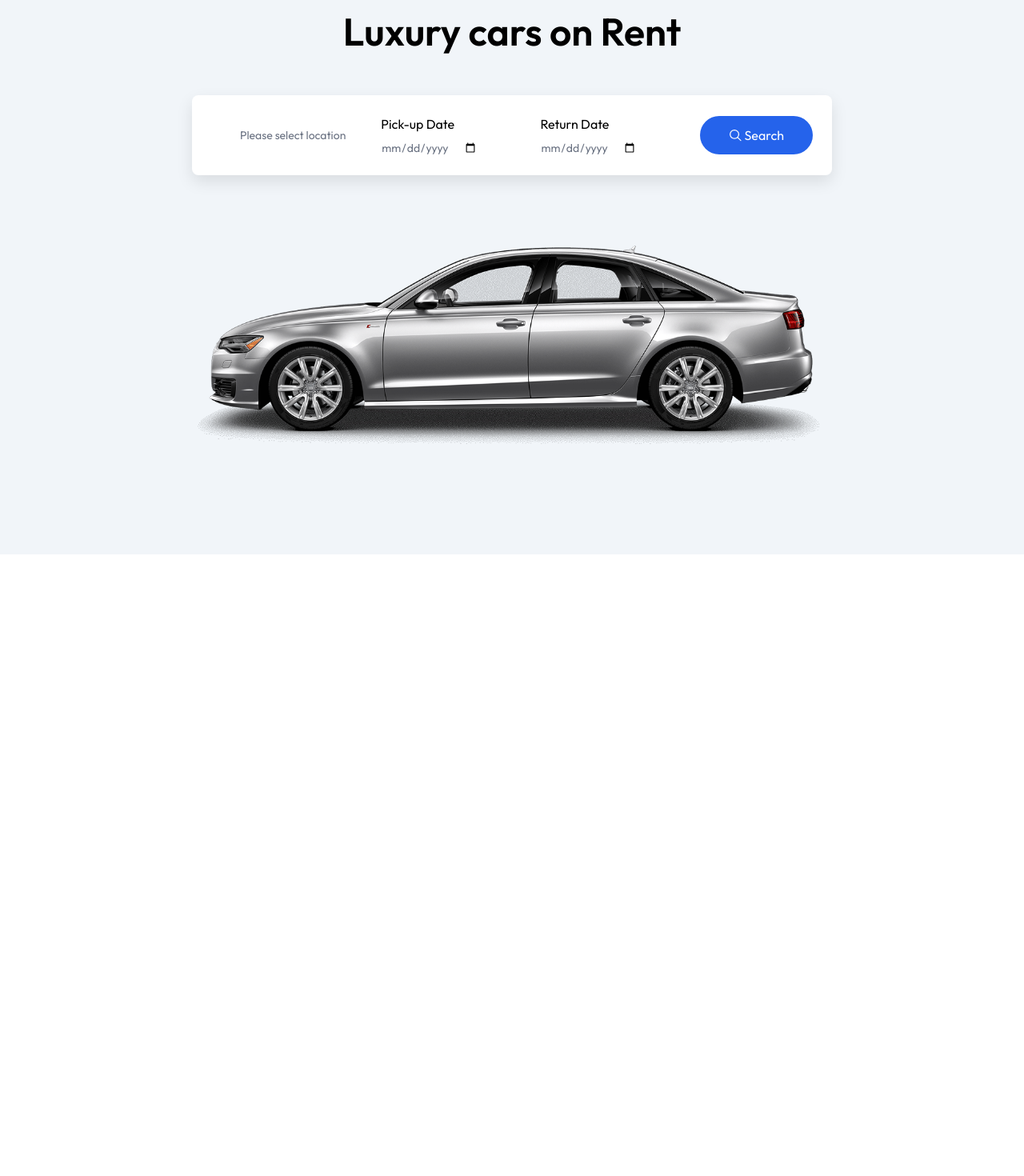
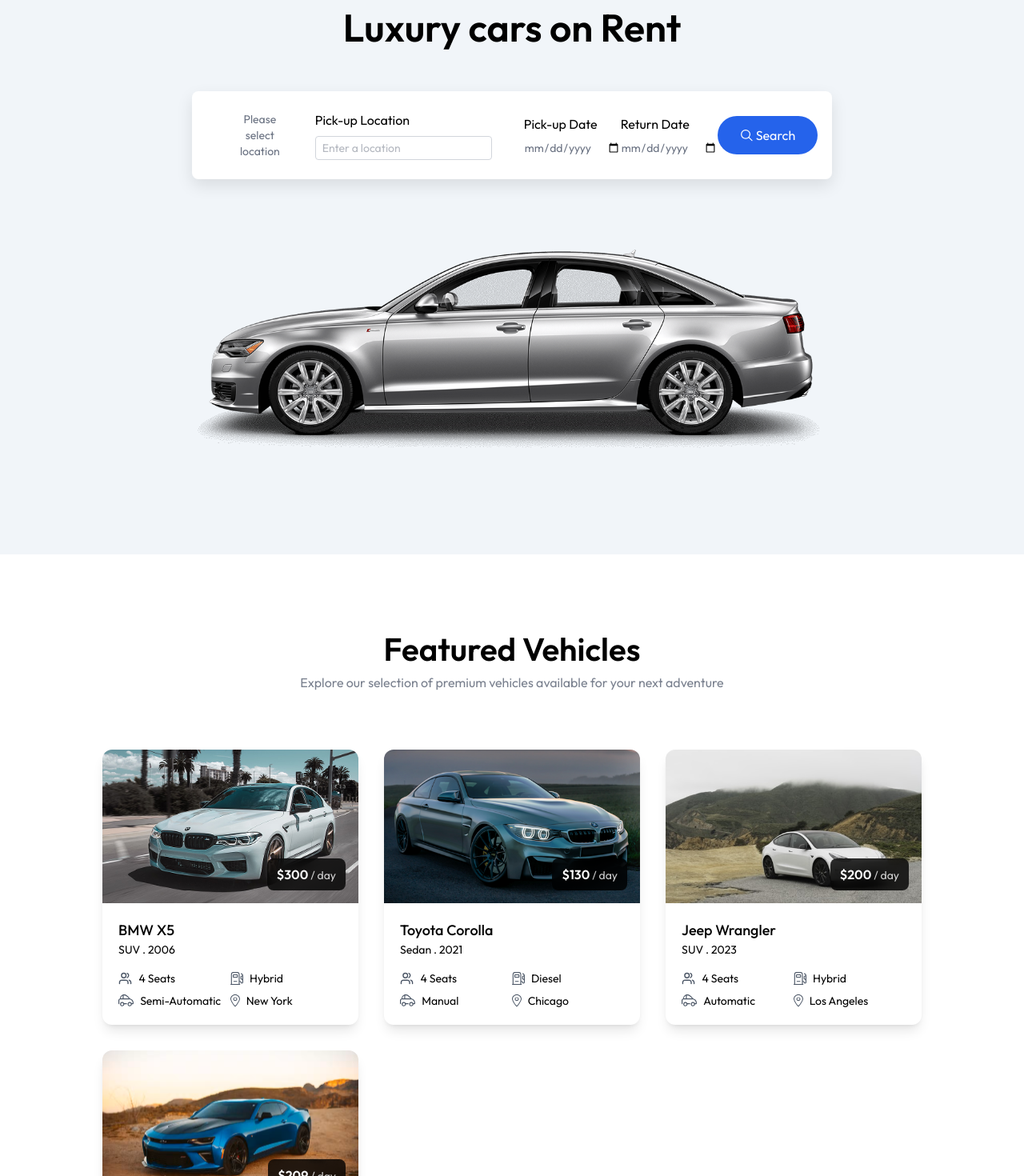
Before and after one commit to anurag-12042002/Major_Project, a React (Vite) app in the folder client/: page / in a window 1280 px wide. Shown: the part 180-1650 px from the top of the page at 80% size. Before the commit the page ends 873 px from the top, so only its background shows below. Built offline with nearby package versions, Linux system fonts and the light colour scheme.

Commit message:
FeaturedSection is added.

```diff
--- a/client/src/App.jsx
+++ b/client/src/App.jsx
@@ -13,7 +13,7 @@
 
   return (
     <>
-      {!isOwnerPath && <Navbar setShowLogin={setShowLogin} />}
+      {!isOwnerPath && <Navbar setShowLogin={setShowLogin} showLogin={showLogin} />}
 
       <Routes>
         <Route path='/' element={<Home />} />
--- a/client/src/components/CarCard.jsx
+++ b/client/src/components/CarCard.jsx
@@ -1,4 +1,5 @@
 import React from 'react'
+import { assets } from '../assets/assets'
 
 const CarCard = ({ car }) => {
 
@@ -21,7 +22,37 @@
                     <span className='text-sm text-white/80'> / day</span>
                 </div>
             </div>
-            <div></div>
+
+
+            <div className='p-4 sm:p-5'>
+                <div className='flex justify-between items-start mb-2'>
+                    <div>
+                        <h3 className='text-lg font-medium'>{car.brand} {car.model}</h3>
+                        <p className='text-muted-foreground text-sm'>{car.category} . {car.year}</p>
+                    </div>
+                </div>
+
+                <div className='mt-4 grid grid-cols-2 gap-y-2 tex-gray-600'>
+                    <div className='flex items-center text-sm text-muted-foreground'>
+                        <img src={assets.users_icon} alt="" className='h-4 mr-2'/>
+                        <span>{car.seating_capacity} Seats</span>
+                    </div>
+                     <div className='flex items-center text-sm text-muted-foreground'>
+                        <img src={assets.fuel_icon} alt="" className='h-4 mr-2'/>
+                        <span>{car.fuel_type} </span>
+                    </div>
+                     <div className='flex items-center text-sm text-muted-foreground'>
+                        <img src={assets.car_icon} alt="" className='h-4 mr-2'/>
+                        <span>{car.transmission}</span>
+                    </div>
+                     <div className='flex items-center text-sm text-muted-foreground'>
+                        <img src={assets.location_icon} alt="" className='h-4 mr-2'/>
+                        <span>{car.location}</span>
+                    </div>
+
+                </div>
+
+            </div>
         </div>
     )
 }
--- /dev/null
+++ b/client/src/components/FeaturedSection.jsx
@@ -0,0 +1,39 @@
+import React from 'react'
+import Title from './Title'
+import { assets, dummyCarData } from '../assets/assets'
+import CarCard from './CarCard'
+import { useNavigate } from 'react-router-dom'
+
+const FeaturedSection = () => {
+
+    const navigate = useNavigate()
+    return (
+        <div className='flex flex-col items-center py-24 px-6 md:px-16
+    lg:px-24 xl:px-32'>
+
+            <div>
+                <Title title='Featured Vehicles' subtitle='Explore our selection of premium vehicles available for your next adventure' />
+            </div>
+
+            <div className='grid grid-cols-1 sm:grid-cols-2 lg:grid-cols-3 gap-8 mt-18'>
+                {
+                    dummyCarData.slice(0, 6).map((car) => (
+                        <div key={car.id}>
+                            <CarCard car={car} />
+                        </div>
+                    ))
+                }
+            </div>
+
+            <button onClick={()=> {
+                navigate('/cars'); scrollTo(0,0)
+            }}
+             className='flex items-center justify-center gap-2 px-6 py-2 border border-borderColor hover:bg-gray-50 rounded-md mt-18 cursor-pointer'>
+                Explore all cars <img src={assets.arrow_icon} alt="arrow" />
+            </button>
+
+        </div>
+    )
+}
+
+export default FeaturedSection
--- a/client/src/components/Hero.jsx
+++ b/client/src/components/Hero.jsx
@@ -1,5 +1,5 @@
 import React, { useState } from 'react'
-import { assets, cityList } from '../assets/assets'
+import { assets } from '../assets/assets'
 
 const Hero = () => {
     const [pickupLocation, setPickupLocation] = useState('')
@@ -16,6 +16,18 @@
                         </p>
                     </div>
 
+                    <div className='flex flex-col items-start gap-2'>
+                        <label htmlFor='pickup-location'>Pick-up Location</label>
+                        <input
+                            type='text'
+                            id='pickup-location'
+                            value={pickupLocation}
+                            onChange={(e) => setPickupLocation(e.target.value)}
+                            placeholder='Enter a location'
+                            className='text-sm text-gray-500 border border-gray-300 rounded px-2 py-1'
+                            required
+                        />
+                    </div>
                     <div className='flex flex-col items-start gap-2'>
                         <label htmlFor='pickup-date'>Pick-up Date</label>
                         <input
--- /dev/null
+++ b/client/src/components/Title.jsx
@@ -0,0 +1,12 @@
+import React from 'react'
+
+const Title = ({ title, subtitle, align = 'center' }) => {
+  return (
+    <div className={`flex flex-col justify-center items-center text-center ${align === 'left' ? 'md:items-start md:text-left' : ''}`}>
+      <h1 className='font-semibold text-4xl md:text-[40px]'>{title}</h1>
+      <p className='text-sm md:text-base text-gray-500/90 mt-2 max-w-156'>{subtitle}</p>
+    </div>
+  )
+}
+
+export default Title
--- a/client/src/pages/Home.jsx
+++ b/client/src/pages/Home.jsx
@@ -1,10 +1,11 @@
 import React from 'react'
 import Hero from '../components/Hero'
-
+import FeaturedSection from '../components/FeaturedSection'
 const Home = () => {
   return (
     <>
       <Hero />
+      <FeaturedSection />
     </>
   )
 }
```
